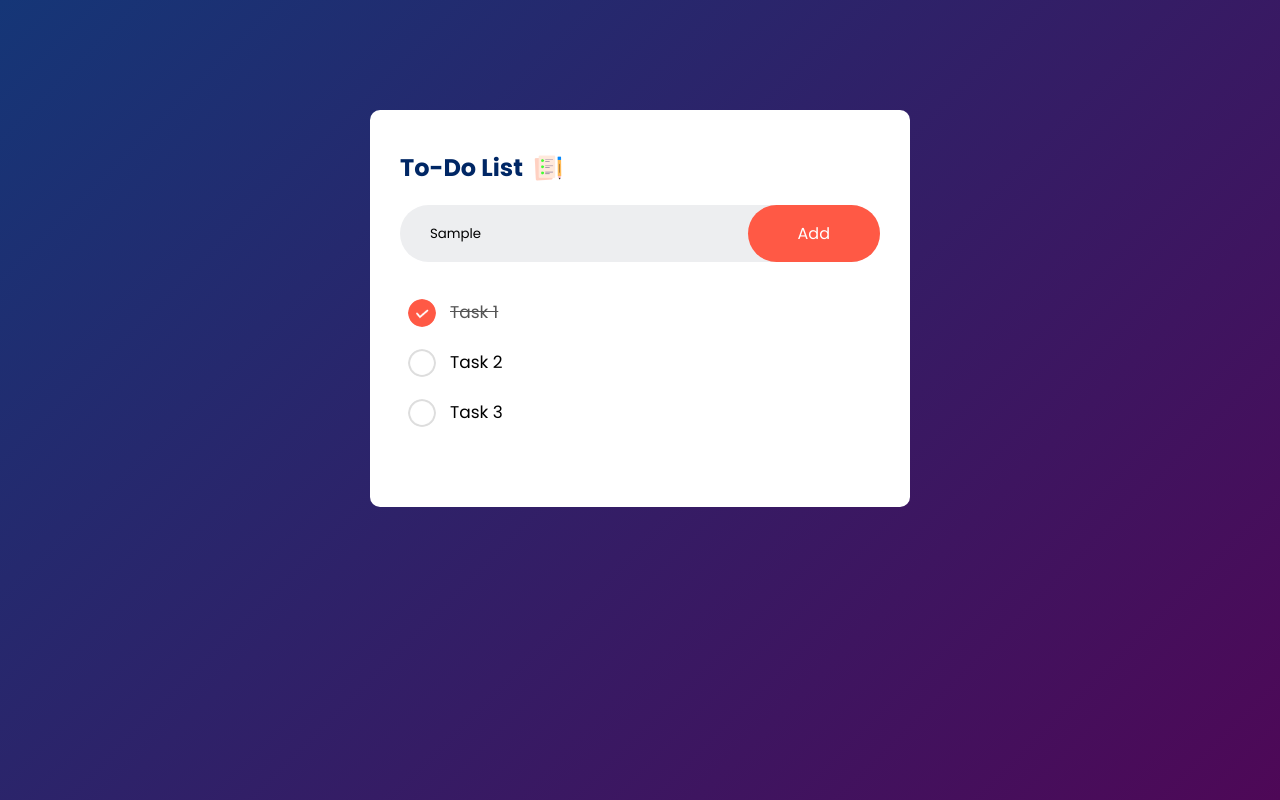
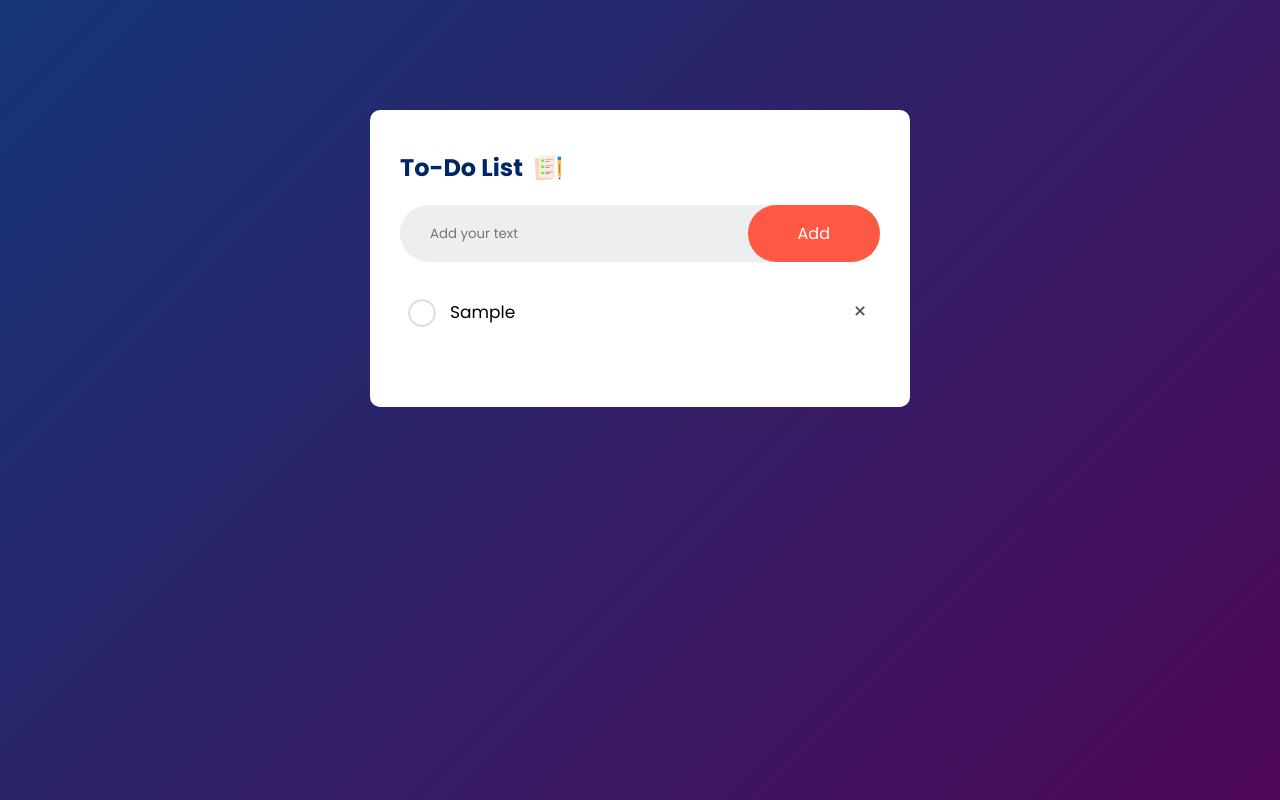
Before and after one commit to Teewai57/JS-Todo, a plain HTML site: page index.html in a window 1280 px wide. Both pictures are taken after typing "Sample" into the empty fields and a click on the button "Add". Drawn offline with Linux system fonts and the light colour scheme.

Commit message:
added javascript todo functionality

```diff
--- a/index.html
+++ b/index.html
@@ -19,15 +19,16 @@
             <h2>To-Do List <img src="images/icon.png"></h2>
             <div class="row">
                 <input type="text" placeholder="Add your text" id="input-box">
-                <button>Add</button>
+                <button onclick="addTask()">Add</button>
             </div>
             <ul id="list-container">
-                <li class="checked">Task 1</li>
+                <!-- <li class="checked">Task 1</li>
                 <li>Task 2</li>
-                <li>Task 3</li>
+                <li>Task 3</li> -->
             </ul>
         </div>
     </div>
+    <script src="script.js"></script>
 </body>
 
 </html>
--- /dev/null
+++ b/script.js
@@ -0,0 +1,37 @@
+const inputBox = document.getElementById("input-box")
+const listContainer = document.getElementById("list-container")
+
+function addTask(){
+    if(inputBox.value === ''){
+        alert("You must write something!");
+    }
+    else{
+        let li = document.createElement("li");
+        li.innerHTML = inputBox.value;
+        listContainer.appendChild(li);
+        let span = document.createElement('span');
+        span.innerHTML = "\u00d7";
+        li.appendChild(span)
+    }
+    inputBox.value = "";
+    saveData();
+}
+
+listContainer.addEventListener("click", function(e){
+    if(e.target.tagName === "LI"){
+        e.target.classList.toggle("checked");
+        saveData()
+    }
+    else if(e.target.tagName === "SPAN"){
+        e.target.parentElement.remove();
+        saveData()
+    }
+}, false)
+
+function saveData(){
+    localStorage.setItem("data", listContainer.innerHTML);
+}
+function showTask(){
+    listContainer.innerHTML = localStorage.getItem("data");
+}
+showTask()
--- a/style.css
+++ b/style.css
@@ -92,3 +92,20 @@ ul li.checked{
 ul li.checked::before{
     background-image: url(images/checked.png);
 }
+
+ul li span{
+    position: absolute;
+    right:0;
+    top: 5px;
+    width: 40px;
+    height: 40px;
+    font-size: 22px;
+    color: #555;
+    line-height: 40px;
+    text-align: center;
+    border-radius: 50%;
+}
+
+ul li span:hover{
+    background: #edeef0;
+}
```
